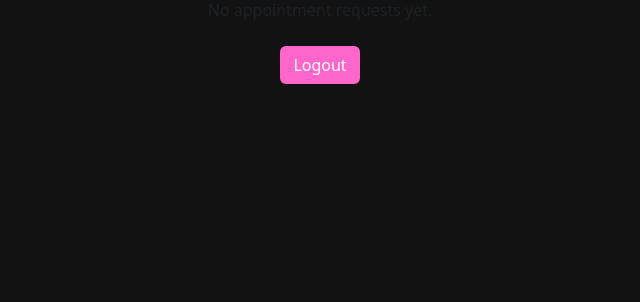
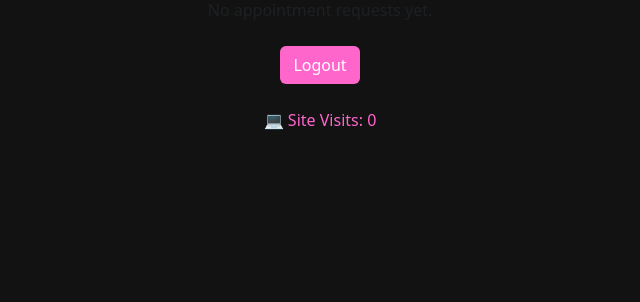
Before and after one commit to Wiles111/EH41, a Flask app: page /admin in a window 1280 px wide. Shown: the part 118-420 px from the top of the page, without its empty margins (320-960 px from the left). Run offline with Flask 3, Linux system fonts and the light colour scheme; the visitor is signed in with stand-in values (Sample User, id 1).

Commit message:
Update admin.html

```diff
--- a/templates/admin.html
+++ b/templates/admin.html
@@ -69,5 +69,9 @@
             <a href="/logout" class="btn btn-pink">Logout</a>
         </div>
     </div>
+<p class="text-center mt-4" style="color: #ff66cc;">
+    💻 Site Visits: {{ visits }}
+</p>
+
 </body>
 </html>
```
